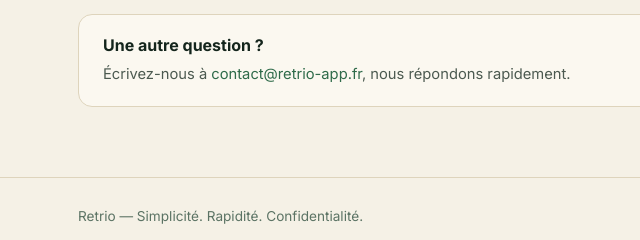
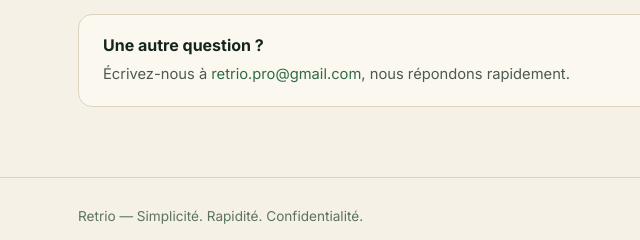
Before and after one commit to FloFish44/memoire-locale, a plain HTML site: page site/index.html in a window 1280 px wide. Shown: the part 3283-3523 px from the top of the page, 0-640 px from the left. Drawn offline with Linux system fonts and the light colour scheme.

Commit message:
Update FAQ contact email to retrio.pro@gmail.com

```diff
--- a/site/index.html
+++ b/site/index.html
@@ -203,7 +203,7 @@
     </div>
     <div style="background:#FBF8F0;border:1px solid #DED4BC;border-radius:14px;padding:20px 24px">
       <h3 style="margin:0 0 8px;font-size:1rem;color:#14251C">Une autre question ?</h3>
-      <p style="margin:0;color:#4C5A50;font-size:.92rem;line-height:1.6">Écrivez-nous à <a href="mailto:contact@retrio-app.fr">contact@retrio-app.fr</a>, nous répondons rapidement.</p>
+      <p style="margin:0;color:#4C5A50;font-size:.92rem;line-height:1.6">Écrivez-nous à <a href="mailto:retrio.pro@gmail.com">retrio.pro@gmail.com</a>, nous répondons rapidement.</p>
     </div>
   </div>
 </section>
```
